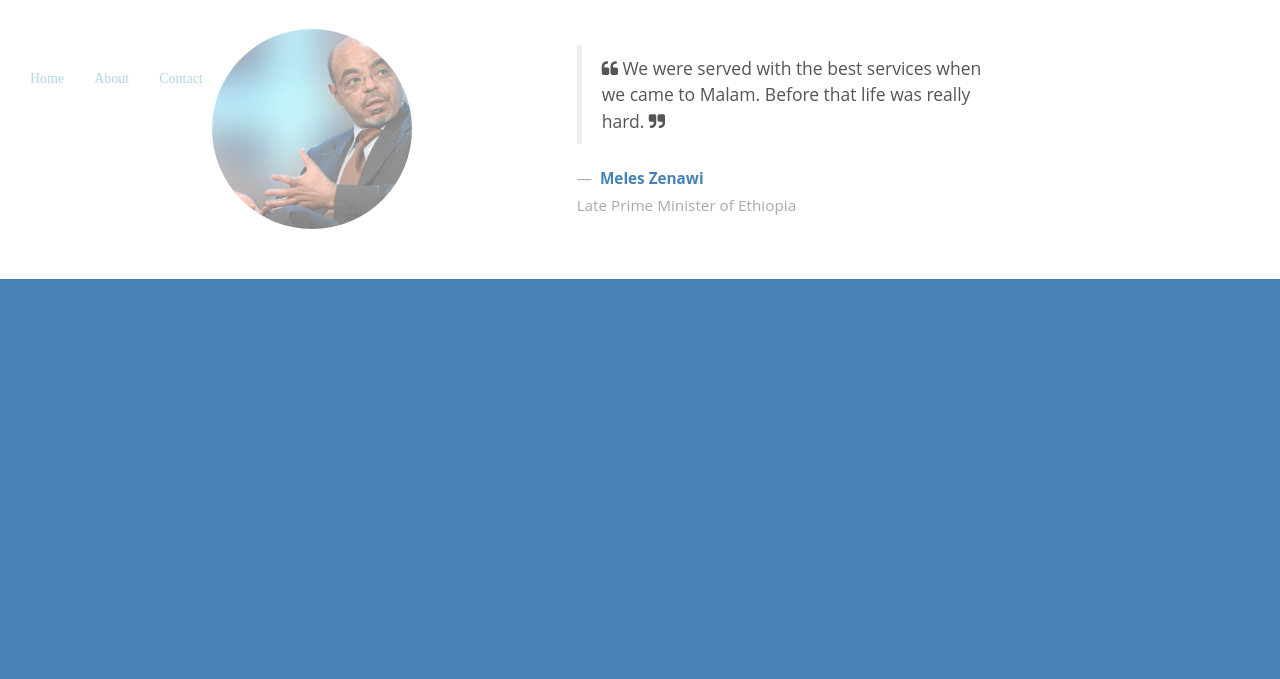
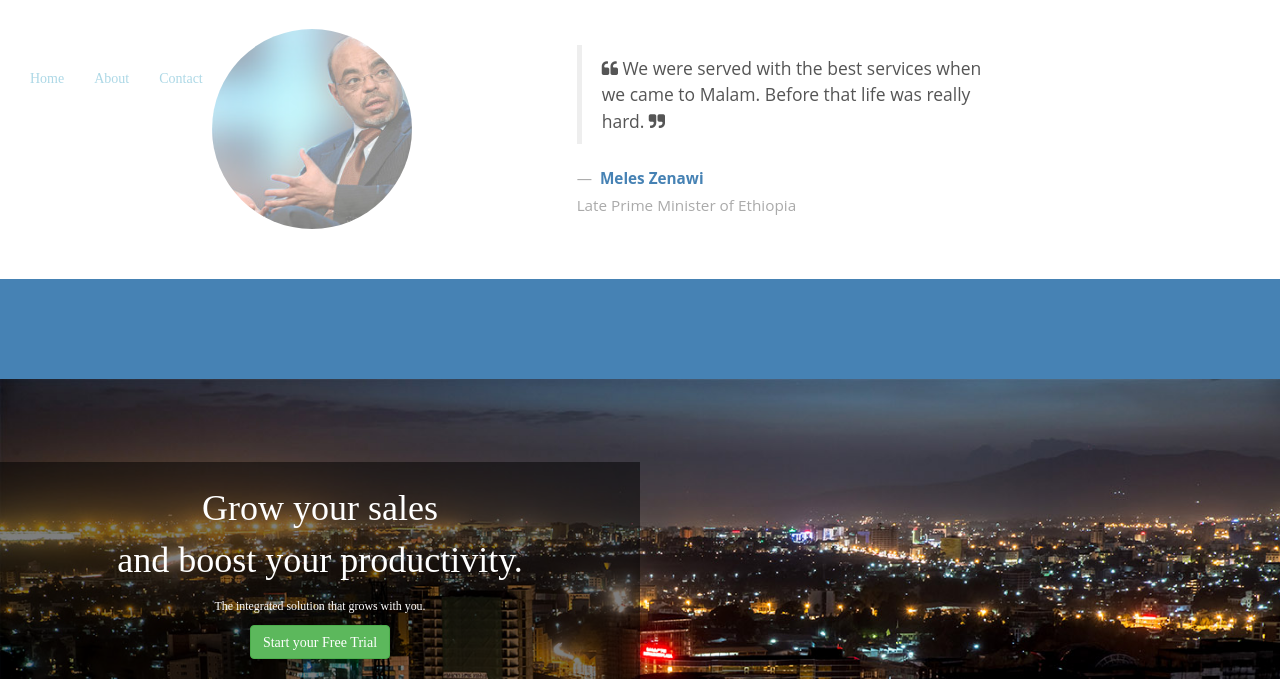
Before and after one commit to MalamEngineering/website, a PHP site: page / in a window 1280 px wide. Shown: the part 697-1376 px from the top of the page. Before the commit the page ends 976 px from the top, so only its background shows below. Run offline with PHP 8.4, Linux system fonts and the light colour scheme.

Commit message:
Added the static background

```diff
--- a/css/main.css
+++ b/css/main.css
@@ -152,7 +152,7 @@ SLIDESHOW
         }
 
 /************************************************************
-SERVICE-NEWS
+TESTIMONY
 ************************************************************/
 #testimony {
     background: #ffffff;
@@ -177,3 +177,28 @@ SERVICE-NEWS
             content: '\2014 \00A0';
             color: #aaa;
         }
+/************************************************************
+SERVICE
+************************************************************/
+#services {
+    height: 400px;
+    background-image: url('../img/services-background.jpg');
+    background-attachment: fixed;
+    background-repeat: no-repeat;
+    background-position: 0 100px;
+    background-size: cover;
+    position: relative;
+}
+    #services .services-text {
+        background: rgba(0, 0, 0, 0.5);
+        padding: 20px;
+        color: #ffffff;
+        position: absolute;
+        bottom: 0;
+        width: 50%;
+        margin: 0 auto;
+    }
+    #services .services-text .heading {
+        font-size: 36px;
+        font-weight: lighter;
+    }
--- a/index.html
+++ b/index.html
@@ -2,6 +2,7 @@
 <html lang="en">
     <head>
         <meta name="viewport" content="width=device-width, initial-scale=1">
+        <title>Malam Engineering PLC</title>
         <link rel="stylesheet" href="bower_components/bootstrap/dist/css/bootstrap.css">
         <link rel="stylesheet" href="bower_components/font-awesome/css/font-awesome.min.css">
         <link rel="stylesheet" href="bower_components/owlcar/owl-carousel/owl.carousel.css">
@@ -117,6 +118,16 @@
                 </small>
             </div>
         </section>
+        <section id="services">
+            <div class="services-text text-center">
+                <p class="heading">Grow your sales<br>and boost your productivity.</p>
+                <p><small>The integrated solution that grows with you.</small></p>
+                <a href="#" class="btn btn-success">Start your Free Trial</a>
+            </div>
+        </section>
+        <section id="features">
+
+        </section>
         <footer>
             <nav class="navbar navbar-default navbar-fixed-bottom">
                 <div class="container-fluid">
```
Also changed, not shown: img/services-background.jpg (added), img/services-background1.jpg (added).
